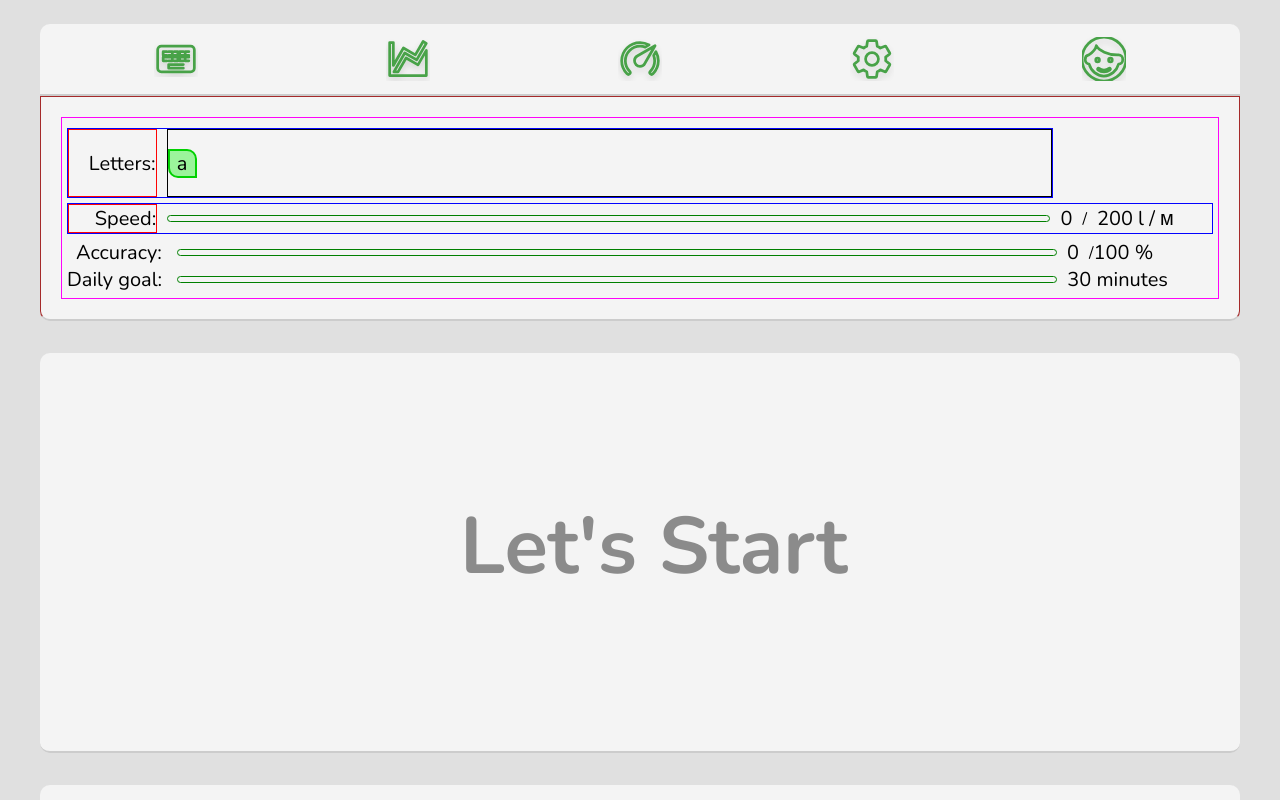
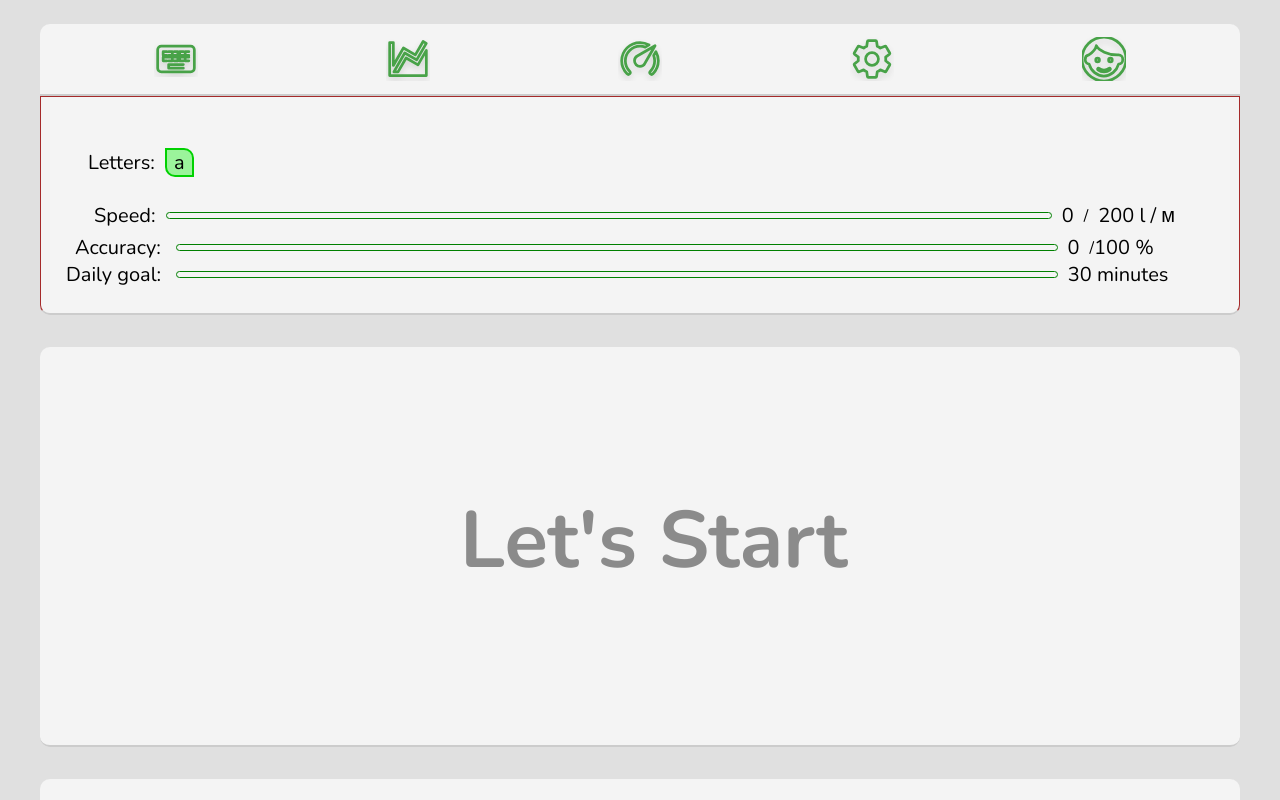
Before and after one commit to VitalyMatyko/typing-trainer, a React (Vite) app: page / in a window 1280 px wide. Shown: the top 800 px of the page. Built offline with nearby package versions, Linux system fonts and the light colour scheme.

Commit message:
chenged main menu

```diff
--- a/src/styles/App.scss
+++ b/src/styles/App.scss
@@ -77,16 +77,11 @@ body {
 		border-bottom: 2px solid var(--border-bottom-color);
 
 		.user-stats {
-			border: 1px solid rgb(254, 3, 250);
 			padding: 5px;
 			width: 100%;
 			height: auto;
-			// display: flex;
-			// text-align: right;
-			// flex-direction: column;
 
 			.open_letters {
-				border: 1px solid rgb(3, 3, 254);
 				display: flex;
 				align-items: center;
 				margin: 5px 0;
@@ -94,7 +89,6 @@ body {
 				height: 70px;
 
 				.text_letter {
-					border: 1px solid rgb(254, 3, 3);
 					display: flex;
 					align-items: center;
 					justify-content: right;
@@ -105,7 +99,6 @@ body {
 				.letters {
 					width: 100%;
 					height: 100%;
-					border: 1px solid black;
 					margin-left: 10px;
 					display: flex;
 					align-items: center;
@@ -171,11 +164,9 @@ body {
 			.type_speed {
 				display: flex;
 				align-items: center;
-				border: 1px solid rgb(3, 3, 254);
 				margin: 5px 0;
 
 				.text_speed {
-					border: 1px solid rgb(254, 3, 3);
 					width: 7.8%;
 					height: 100%;
 					font-size: 20px;
```
Also changed, not shown: src/styles/App.css.
